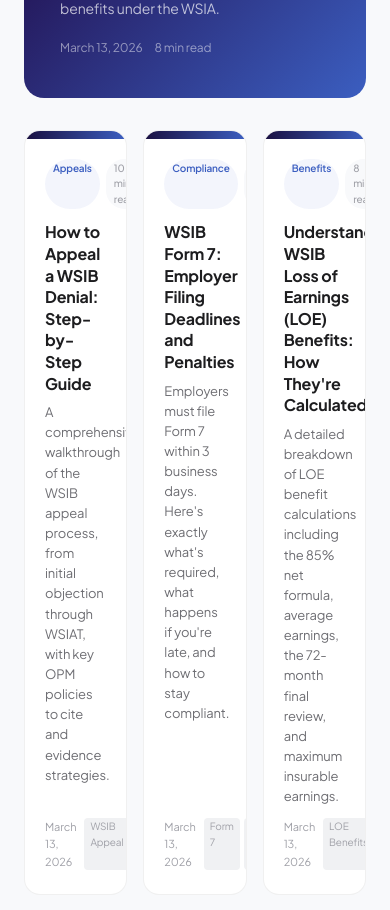
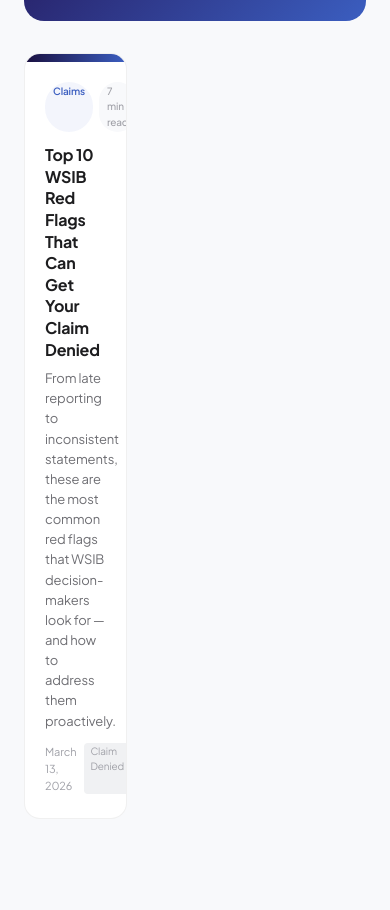
Before and after one commit to tarangsharma11-spec/claimlens, a Next.js app: page /blog in a window 390 px wide. Shown: the part 1037-1947 px from the top of the page. Built offline with nearby package versions, Linux system fonts and the light colour scheme.

Commit message:
V55: replace all emojis with SVG icons, remove stub posts, mobile responsive

```diff
--- a/app/blog/page.js
+++ b/app/blog/page.js
@@ -12,85 +12,13 @@
     keywords: ["Five Point Check", "OPM 11-01-01", "Entitlement"],
   },
   {
-    slug: "how-to-appeal-wsib-denial",
-    title: "How to Appeal a WSIB Denial: Step-by-Step Guide",
-    excerpt: "A comprehensive walkthrough of the WSIB appeal process, from initial objection through WSIAT, with key OPM policies to cite and evidence strategies.",
-    date: "March 13, 2026",
-    readTime: "10 min read",
-    category: "Appeals",
-    keywords: ["WSIB Appeal", "WSIAT", "Objection Process"],
-  },
-  {
-    slug: "wsib-form-7-employer-deadline",
-    title: "WSIB Form 7: Employer Filing Deadlines and Penalties",
-    excerpt: "Employers must file Form 7 within 3 business days. Here's exactly what's required, what happens if you're late, and how to stay compliant.",
-    date: "March 13, 2026",
-    readTime: "6 min read",
-    category: "Compliance",
-    keywords: ["Form 7", "Employer Obligations", "Filing Deadline"],
-  },
-  {
-    slug: "wsib-loss-of-earnings-loe-benefits",
-    title: "Understanding WSIB Loss of Earnings (LOE) Benefits: How They're Calculated",
-    excerpt: "A detailed breakdown of LOE benefit calculations including the 85% net formula, average earnings, the 72-month final review, and maximum insurable earnings.",
-    date: "March 13, 2026",
-    readTime: "8 min read",
-    category: "Benefits",
-    keywords: ["LOE Benefits", "85% Net Earnings", "Average Weekly Wage"],
-  },
-  {
-    slug: "wsib-mental-stress-claims-guide",
-    title: "WSIB Claims for Mental Stress: Traumatic vs Chronic (2026 Guide)",
-    excerpt: "Understanding the critical differences between traumatic mental stress (OPM 15-03-02), chronic mental stress (15-03-14), and PTSD first responder claims (15-03-13).",
-    date: "March 13, 2026",
-    readTime: "8 min read",
-    category: "Claims",
-    keywords: ["Mental Stress", "PTSD", "Chronic Stress"],
-  },
-  {
-    slug: "wsib-pre-existing-conditions-thin-skull",
-    title: "Pre-existing Conditions and WSIB: The Thin Skull Principle",
-    excerpt: "If a work injury aggravates a pre-existing condition, the entire resulting disability is compensable. Here's how OPM 15-04-01 works and what it means for your claim.",
-    date: "March 13, 2026",
-    readTime: "6 min read",
-    category: "Claims",
-    keywords: ["Pre-existing Conditions", "Thin Skull", "Aggravation"],
-  },
-  {
-    slug: "wsib-return-to-work-rights-obligations",
-    title: "Return to Work After a WSIB Claim: Your Rights and Obligations",
-    excerpt: "Both workers and employers have RTW obligations under the WSIA. Learn about modified duties, FAF requirements, cooperation obligations, and what to do if accommodation fails.",
-    date: "March 13, 2026",
-    readTime: "7 min read",
-    category: "Return to Work",
-    keywords: ["Return to Work", "Modified Duties", "FAF"],
-  },
-  {
     slug: "wsib-claim-denied-red-flags",
     title: "Top 10 WSIB Red Flags That Can Get Your Claim Denied",
-    excerpt: "From late reporting to inconsistent statements, these are the most common red flags that WSIB decision-makers look for — and how to address them proactively.",
+    excerpt: "From late reporting to inconsistent statements, these are the most common red flags that WSIB decision-makers look for \u2014 and how to address them proactively.",
     date: "March 13, 2026",
     readTime: "7 min read",
     category: "Claims",
     keywords: ["Claim Denied", "Red Flags", "Credibility"],
-  },
-  {
-    slug: "wsib-benefit-of-doubt-explained",
-    title: "WSIB Benefit of Doubt: When It Applies (and When It Doesn't)",
-    excerpt: "OPM 11-01-13 says 'resolve in favour of the claimant' when evidence is equally balanced — but there's more to it. A deep dive into this critical adjudication principle.",
-    date: "March 13, 2026",
-    readTime: "6 min read",
-    category: "Adjudication",
-    keywords: ["Benefit of Doubt", "OPM 11-01-13", "Evidence"],
-  },
-  {
-    slug: "wsib-claims-management-software-2026",
-    title: "WSIB Claims Management Software: What to Look for in 2026",
-    excerpt: "Comparing general legal tools like Clio and Filevine against purpose-built WSIB platforms. Why OPM integration, Five Point Check automation, and PII protection matter.",
-    date: "March 13, 2026",
-    readTime: "8 min read",
-    category: "Technology",
-    keywords: ["Claims Software", "Legal Tech", "CaseAssist"],
   },
 ];
 
--- a/app/login/page.js
+++ b/app/login/page.js
@@ -26,7 +26,9 @@
         @keyframes float{0%,100%{transform:translateY(0)}50%{transform:translateY(-12px)}}
         *{box-sizing:border-box;margin:0;padding:0}input,button{font-family:inherit}::placeholder{color:#AEAEB2}
         .sec{max-width:1120px;margin:0 auto;padding:0 28px}
-        @media(max-width:900px){.hero-grid{flex-direction:column!important;text-align:center}.hero-grid>div:first-child{align-items:center!important}.feat-grid{grid-template-columns:1fr 1fr!important}.journey-grid{grid-template-columns:repeat(4,1fr)!important;gap:8px!important}.journey-grid>div>div:first-child{display:none}.who-grid{grid-template-columns:1fr!important}.auth-split{flex-direction:column!important}.auth-left{display:none!important}}
+        @media(max-width:900px){.hero-grid{flex-direction:column!important;text-align:center}.hero-grid>div:first-child{align-items:center!important}.feat-grid{grid-template-columns:1fr!important}.journey-grid{grid-template-columns:repeat(4,1fr)!important;gap:8px!important}.journey-grid>div>div:first-child{display:none}.who-grid{grid-template-columns:1fr!important}.sec{padding-left:20px!important;padding-right:20px!important}.auth-split{flex-direction:column!important}.auth-left{display:none!important}}
+        @media(max-width:600px){.feat-grid{grid-template-columns:1fr!important;gap:10px!important}.who-grid{grid-template-columns:1fr!important}.hero-grid h1{font-size:28px!important}}
+        @media(max-width:480px){nav{padding:12px 16px!important}nav span{font-size:16px!important}}
         @media(max-width:600px){.feat-grid{grid-template-columns:1fr!important}.stats-grid{grid-template-columns:1fr 1fr!important}}
       `}</style>
 
@@ -195,7 +197,7 @@
           <div style={{ display: "flex", justifyContent: "center", gap: 32, flexWrap: "wrap" }}>
             {[{ l: "WSIB OPM", s: "Operational Policy Manual", i: "\uD83D\uDCDA" }, { l: "ICD-10", s: "Medical Classification", i: "\uD83C\uDFE5" }, { l: "ODG", s: "Disability Guidelines", i: "\uD83D\uDCC4" }, { l: "PIPEDA", s: "Privacy Compliance", i: "\uD83D\uDD12" }, { l: "WSIA", s: "Ontario Legislation", i: "\u2696\uFE0F" }].map((x, i) => (
               <div key={i} style={{ display: "flex", flexDirection: "column", alignItems: "center", gap: 6 }}>
-                <div style={{ width: 56, height: 56, borderRadius: 14, background: "rgba(255,255,255,.06)", border: "1px solid rgba(255,255,255,.1)", display: "flex", alignItems: "center", justifyContent: "center", fontSize: 24 }}>{x.i}</div>
+                <div style={{ width: 56, height: 56, borderRadius: 14, background: "rgba(255,255,255,.06)", border: "1px solid rgba(255,255,255,.1)", display: "flex", alignItems: "center", justifyContent: "center" }} dangerouslySetInnerHTML={{ __html: x.i }} />
                 <div style={{ fontSize: 14, fontWeight: 700 }}>{x.l}</div>
                 <div style={{ fontSize: 11, color: "#AEAEB2" }}>{x.s}</div>
               </div>
```
